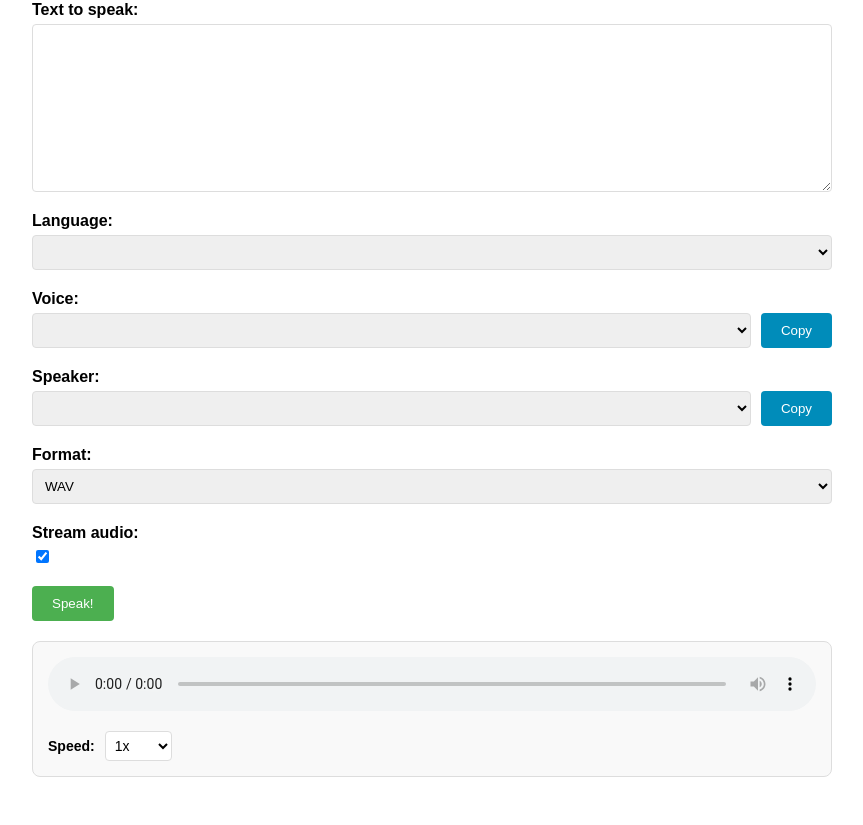
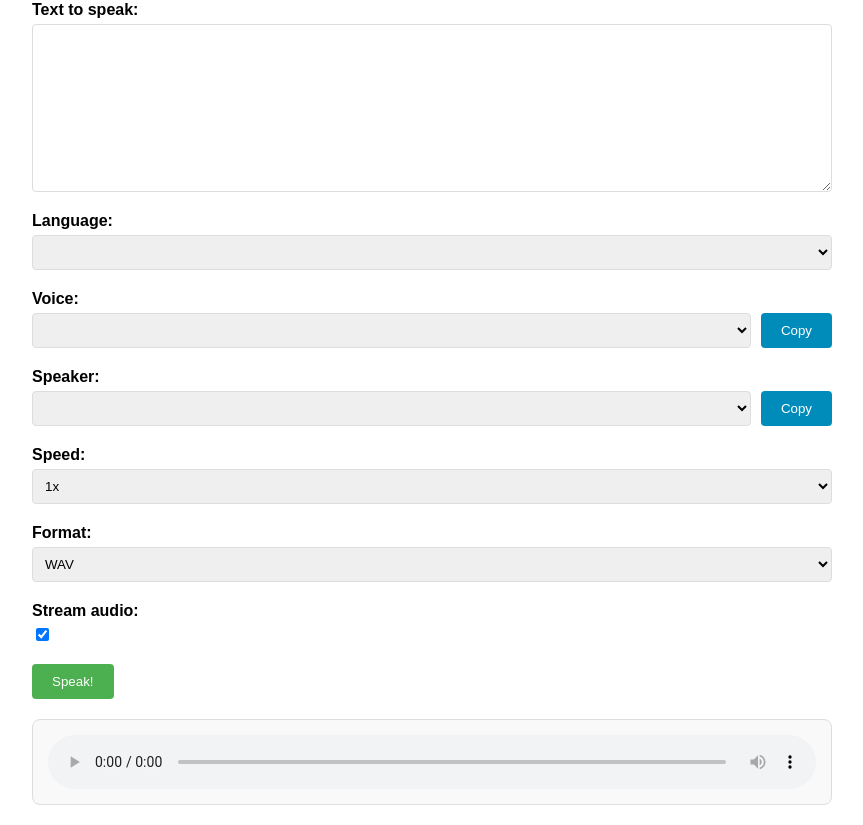
Before and after one commit to nbr23/gopipertts, a plain HTML site: page static/index.html in a window 1280 px wide. Shown: the part 79-904 px from the top of the page, without its empty margins (208-1071 px from the left). Before the commit the page ends 876 px from the top, so only its background shows below. Drawn offline with Linux system fonts and the light colour scheme; no server answers.

Commit message:
frontend: synth at selected speed via backend instead of playback rate

```diff
--- a/static/index.html
+++ b/static/index.html
@@ -63,24 +63,6 @@
         }
         .audio-player {
             width: 100%;
-            margin-bottom: 10px;
-        }
-        .playback-speed {
-            display: flex;
-            align-items: center;
-            gap: 10px;
-        }
-        .playback-speed label {
-            margin-bottom: 0;
-            white-space: nowrap;
-            font-size: 14px;
-        }
-        .playback-speed select {
-            width: auto;
-            padding: 5px;
-            border-radius: 4px;
-            font-size: 14px;
-            background-color: white;
         }
     </style>
 </head>
@@ -109,6 +91,18 @@
             <button type="button" class="copy-button" onclick="copySpeaker()">Copy</button>
         </div>
 
+        <label for="speedSelect">Speed:</label>
+        <div class="form-group">
+            <select id="speedSelect">
+                <option value="0.5">0.5x</option>
+                <option value="0.75">0.75x</option>
+                <option value="1" selected>1x</option>
+                <option value="1.25">1.25x</option>
+                <option value="1.5">1.5x</option>
+                <option value="2">2x</option>
+            </select>
+        </div>
+
         <label for="formatSelect">Format:</label>
         <div class="form-group">
             <select id="formatSelect">
@@ -128,17 +122,6 @@
         <div class="audio-container">
             <div class="audio-controls">
                 <audio id="audioPlayer" class="audio-player" controls></audio>
-                <div class="playback-speed">
-                    <label for="playbackSpeed">Speed:</label>
-                    <select id="playbackSpeed">
-                        <option value="0.5">0.5x</option>
-                        <option value="0.75">0.75x</option>
-                        <option value="1" selected>1x</option>
-                        <option value="1.25">1.25x</option>
-                        <option value="1.5">1.5x</option>
-                        <option value="2">2x</option>
-                    </select>
-                </div>
             </div>
         </div>
     </form>
@@ -226,6 +209,7 @@
         document.getElementById('voiceSelect').addEventListener('change', clearDownload);
         document.getElementById('speakerSelect').addEventListener('change', clearDownload);
         document.getElementById('textInput').addEventListener('input', clearDownload);
+        document.getElementById('speedSelect').addEventListener('change', clearDownload);
         document.getElementById('formatSelect').addEventListener('change', () => {
             const format = document.getElementById('formatSelect').value;
             const streamToggle = document.getElementById('streamToggle');
@@ -233,13 +217,6 @@
             if (format === 'mp3') streamToggle.checked = false;
             clearDownload();
         });
-        document.getElementById('playbackSpeed').addEventListener('change', setPlaybackSpeed);
-
-        function setPlaybackSpeed() {
-            const audio = document.getElementById('audioPlayer');
-            const speedSelector = document.getElementById('playbackSpeed');
-            audio.playbackRate = parseFloat(speedSelector.value);
-        }
 
         document.getElementById('ttsForm').addEventListener('submit', async (e) => {
             e.preventDefault();
@@ -249,6 +226,7 @@
                 text: document.getElementById('textInput').value,
                 voice: document.getElementById('voiceSelect').value,
                 speaker: document.getElementById('speakerSelect').value || null,
+                speed: parseFloat(document.getElementById('speedSelect').value),
                 outputFormat: format
             };
 
@@ -278,9 +256,6 @@
 
                 const audioElement = document.getElementById('audioPlayer');
                 audioElement.src = audioUrl;
-
-                const speedSelector = document.getElementById('playbackSpeed');
-                audioElement.playbackRate = parseFloat(speedSelector.value);
                 await audioElement.play();
 
                 const downloadButton = document.getElementById('downloadButton');
```
